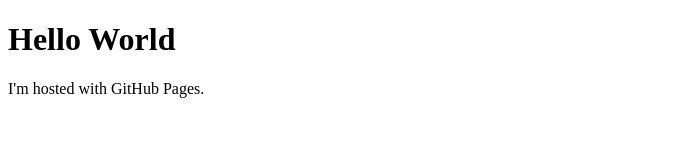
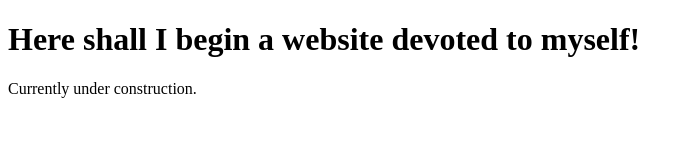
Before and after one commit to isusin/isusin.github.io, a plain HTML site: page index.html in a window 1280 px wide. Shown: the whole page, without its empty margins (0-693 px from the left). Drawn offline with Linux system fonts and the light colour scheme.

Commit message:
Update index.html

```diff
--- a/index.html
+++ b/index.html
@@ -1,7 +1,7 @@
 <!DOCTYPE html>
 <html>
 <body>
-<h1>Hello World</h1>
-<p>I'm hosted with GitHub Pages.</p>
+<h1>Here shall I begin a website devoted to myself!</h1>
+<p>Currently under construction.</p>
 </body>
 </html>
```
